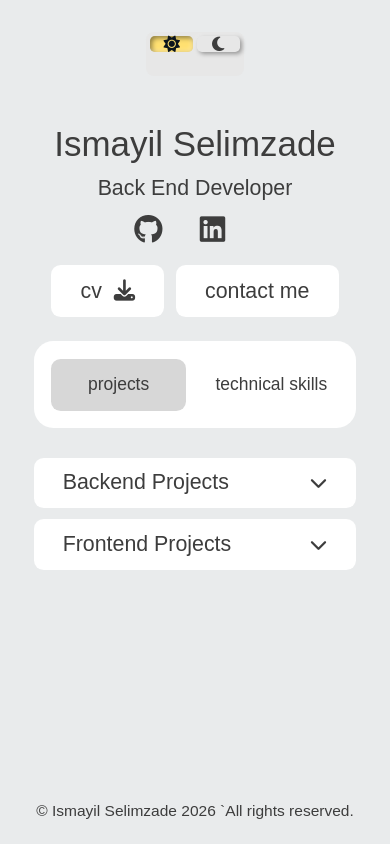
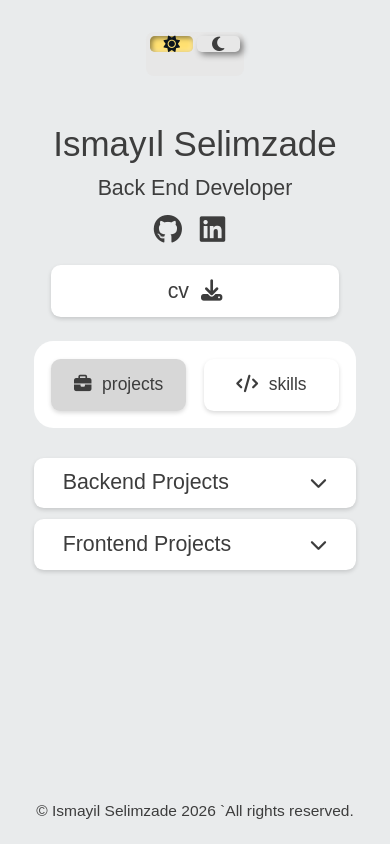
Before and after one commit to ismailselimzade/ismailselimzade.github.io, a plain HTML site: page index.html in a window 390 px wide. Drawn offline with Linux system fonts and the light colour scheme.

Commit message:
Refactor CSS styles for improved layout and responsiveness; update contact button functionality and fix resume content

```diff
--- a/css/style.css
+++ b/css/style.css
@@ -82,7 +82,6 @@ input {
   --active-bg: #0c151d;
   --project-hover-opacity: 0.85;
   --project-label-color: #0c151d;
-  --social-gap: 1rem;
 }
 
 [data-theme="light"] {
@@ -95,11 +94,9 @@ input {
   --active-bg: #d7d7d7;
   --project-hover-opacity: 0.5;
   --project-label-color: #0c151d;
-  --social-gap: 3rem;
 }
 
-.theme-icon,
-.contact {
+.theme-icon {
   border: none;
   font-family: inherit;
 }
@@ -157,6 +154,49 @@ input {
     inset 2px 2px 5px rgba(0, 0, 0, 0.45);
 }
 
+.theme-icon-half {
+  box-shadow:
+    -2px -2px 5px rgba(255, 255, 255, 0.2),
+    3px 3px 6px rgba(0, 0, 0, 0.45);
+  transition: all 0.2s ease;
+}
+
+.theme-icon-half:active {
+  transform: scale(0.92);
+}
+
+/*? @tactile press feedback for all clickable elements */
+
+.cv,
+.portfolio,
+.skills,
+.backend,
+.frontend,
+.skill-toggle {
+  transition: transform 0.15s ease, box-shadow 0.15s ease, all 0.25s ease;
+  box-shadow: 0 2px 4px rgba(0, 0, 0, 0.15);
+}
+
+.cv:active,
+.portfolio:active,
+.skills:active,
+.backend:active,
+.frontend:active,
+.skill-toggle:active {
+  transform: scale(0.96);
+  box-shadow: inset 2px 2px 5px rgba(0, 0, 0, 0.3);
+}
+
+.link-badge,
+.info-sosial i {
+  transition: transform 0.15s ease, all 0.25s ease;
+}
+
+.link-badge:active,
+.info-sosial i:active {
+  transform: scale(0.9);
+}
+
 /*? photo-info */
 
 .photo-info {
@@ -211,7 +251,7 @@ input {
 .info-sosial div {
   width: 3.6rem;
   height: 3.6rem;
-  margin-right: var(--social-gap);
+  margin-right: 1rem;
   display: flex;
   align-items: center;
   justify-content: center;
@@ -240,8 +280,11 @@ input {
 }
 
 .cv {
+  width: 90%;
+  max-width: 40rem;
   background-color: var(--box-bg);
-  padding: 1.6rem 6rem;
+  padding: 1.6rem 0;
+  text-align: center;
   border-radius: 1rem;
   transition: 0.5s all ease-in-out;
 }
@@ -253,21 +296,6 @@ input {
 }
 
 .cv:hover {
-  color: #3d3d3d;
-  background-color: #ffe071;
-  cursor: pointer;
-}
-
-.contact {
-  font-weight: 500;
-  font-size: 2.2rem;
-  color: var(--text-secondary);
-  background-color: var(--box-bg);
-  padding: 1.6rem 6rem;
-  border-radius: 1rem;
-}
-
-.contact:hover {
   color: #3d3d3d;
   background-color: #ffe071;
   cursor: pointer;
@@ -311,6 +339,11 @@ input {
   margin: 1.8rem 1.8rem 1.8rem 0;
   cursor: pointer;
   white-space: nowrap;
+}
+
+.portfolio i,
+.skills i {
+  margin-right: 0.6rem;
 }
 
 .active {
@@ -555,7 +588,7 @@ input {
 .skill-accordion-grid {
   display: grid;
   grid-template-columns: repeat(2, 1fr);
-  gap: 1.8rem;
+  gap: 0.7rem;
   align-items: start;
 }
 
@@ -713,8 +746,7 @@ footer {
     gap: 1.2rem;
   }
 
-  .cv,
-  .contact {
+  .cv{
     padding: 1.6rem 4rem;
   }
 
@@ -747,8 +779,7 @@ footer {
     font-size: 3.6rem;
   }
 
-  .cv,
-  .contact {
+  .cv {
     padding: 1.4rem 3rem;
   }
 }
--- a/index.html
+++ b/index.html
@@ -29,7 +29,7 @@
     <section class="photo-info">
 
       <div class="info">
-        <div class="info-name">Ismayil Selimzade</div>
+        <div class="info-name">Ismayıl Selimzade</div>
         <div class="info-job">Back End Developer</div>
         <div class="info-sosial">
           <div>
@@ -47,11 +47,10 @@
         <a href="./resume/ismail_resume_en.pdf" download>
           cv &nbsp;<i class="fa-solid fa-download"></i></a>
       </div>
-      <button class="contact" aria-label="Contact me">contact me</button>
     </section>
     <section class="portfolio-skills">
-      <div class="portfolio active">projects</div>
-      <div class="skills">technical skills</div>
+      <div class="portfolio active"><i class="fa-solid fa-briefcase"></i> projects</div>
+      <div class="skills"><i class="fa-solid fa-code"></i> skills</div>
     </section>
     <!-- Projects -->
     <section class="projects">
--- a/js/script.js
+++ b/js/script.js
@@ -8,18 +8,6 @@ const changeTheme = () => {
   html.setAttribute("data-theme", isDark ? "light" : "dark");
 };
 themeButton.addEventListener("click", changeTheme);
-
-// contact to me
-const contact = document.querySelector(".contact");
-const sendMail = () => {
-  const emailAddress = "ismailselimzade@mail.ru";
-  const emailSubject = "Portfolio Mail";
-  const emailBody = "";
-  const encodedSubject = encodeURIComponent(emailSubject);
-  const encodedBody = encodeURIComponent(emailBody);
-  window.location.href = `mailto:${emailAddress}?subject=${encodedSubject}&body=${encodedBody}`;
-};
-contact.addEventListener("click", sendMail);
 
 // change portfolio and skills section
 const skills = document.querySelector(".skills");
```
Also changed, not shown: 1 other file.
